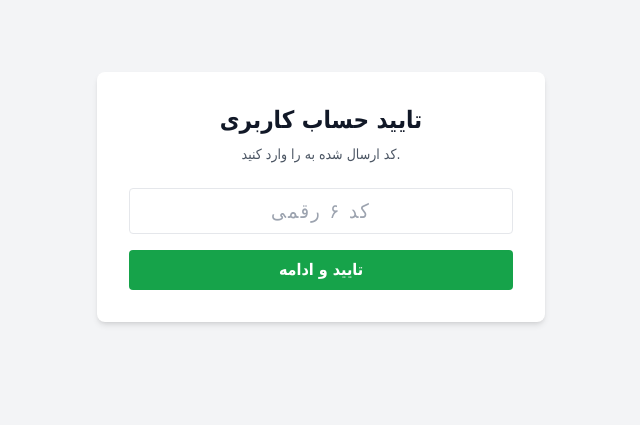
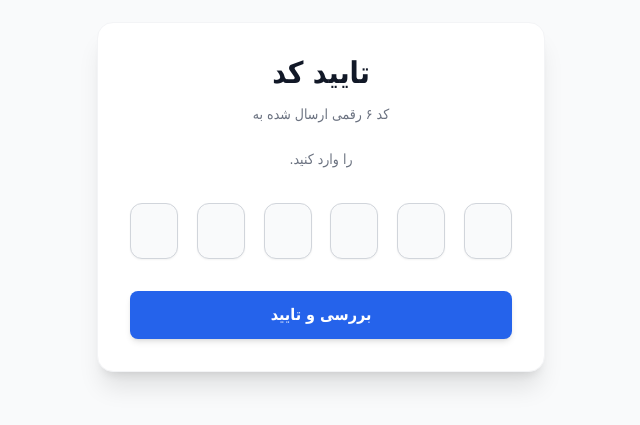
Before and after one commit to MahdiBaharian/PublicSportEventReservtaion, a React (Vite) app in the folder frontend/: page /verify-otp in a window 1280 px wide. Shown: the part 203-628 px from the top of the page, without its empty margins (319-959 px from the left). Built offline with nearby package versions, Linux system fonts and the light colour scheme; no server answers.

Commit message:
feat(auth): implement professional interactive OTP input fields

```diff
--- a/frontend/src/pages/verify-otp.tsx
+++ b/frontend/src/pages/verify-otp.tsx
@@ -1,4 +1,5 @@
-import { useState } from 'react';
+import { useState, useRef } from 'react';
+import type { KeyboardEvent, ClipboardEvent } from 'react';
 import { useNavigate, useSearchParams } from 'react-router-dom';
 import { authApi } from '../services/api';
 
@@ -9,14 +10,56 @@ export default function VerifyOtp() {
   const email = searchParams.get('email');
   const action = searchParams.get('action');
 
-  const [otp, setOtp] = useState('');
+  const [otp, setOtp] = useState(['', '', '', '', '', '']);
   const [error, setError] = useState('');
+  const inputRefs = useRef<(HTMLInputElement | null)[]>([]);
+
+  const handleChange = (element: HTMLInputElement, index: number) => {
+    const value = element.value;
+    if (isNaN(Number(value))) return;
+
+    const newOtp = [...otp];
+    newOtp[index] = value.substring(value.length - 1);
+    setOtp(newOtp);
+
+    if (value && index < 5) {
+      inputRefs.current[index + 1]?.focus();
+    }
+  };
+
+  const handleKeyDown = (e: KeyboardEvent<HTMLInputElement>, index: number) => {
+    if (e.key === 'Backspace' && !otp[index] && index > 0) {
+      inputRefs.current[index - 1]?.focus();
+    }
+  };
+
+  const handlePaste = (e: ClipboardEvent<HTMLInputElement>) => {
+    e.preventDefault();
+    const pastedData = e.clipboardData.getData('text/plain').trim().slice(0, 6).split('');
+
+    if (pastedData.some(char => isNaN(Number(char)))) return;
+
+    const newOtp = [...otp];
+    pastedData.forEach((char, i) => {
+      if (i < 6) newOtp[i] = char;
+    });
+    setOtp(newOtp);
+
+    const nextIndex = Math.min(pastedData.length, 5);
+    inputRefs.current[nextIndex]?.focus();
+  };
 
   const handleSubmit = async (e: React.FormEvent) => {
     e.preventDefault();
     setError('');
 
-    const response = await authApi.verifyOtp({ email, otp, action });
+    const otpString = otp.join('');
+    if (otpString.length < 6) {
+      setError('لطفا کد ۶ رقمی را کامل وارد کنید.');
+      return;
+    }
+
+    const response = await authApi.verifyOtp({ email, otp: otpString, action });
 
     if (response.error) {
       setError(response.error);
@@ -30,35 +73,45 @@ export default function VerifyOtp() {
   };
 
   return (
-    <div className="flex min-h-screen items-center justify-center bg-gray-100 p-4">
-      <div className="w-full max-w-md bg-white p-8 rounded-lg shadow-md">
-        <h2 className="text-2xl font-bold text-center mb-2">تایید حساب کاربری</h2>
-        <p className="text-center text-gray-600 mb-6 text-sm">
-          کد ارسال شده به {email} را وارد کنید.
-        </p>
+    <div className="min-h-screen flex items-center justify-center bg-gray-50 p-4" dir="rtl">
+      <div className="w-full max-w-md bg-white rounded-2xl shadow-xl p-8 border border-gray-100">
+        <div className="text-center mb-8">
+          <h2 className="text-3xl font-extrabold text-gray-900">تایید کد</h2>
+          <p className="text-gray-500 mt-3 text-sm leading-relaxed">
+            کد ۶ رقمی ارسال شده به <br />
+            <span className="font-bold text-gray-700" dir="ltr">{email}</span> <br />
+            را وارد کنید.
+          </p>
+        </div>
 
         {error && (
-          <div className="bg-red-100 text-red-700 p-3 rounded mb-4 text-sm">
+          <div className="bg-red-50 border-r-4 border-red-500 text-red-700 p-4 rounded-lg mb-6 text-sm font-medium">
             {error}
           </div>
         )}
 
-        <form onSubmit={handleSubmit} className="space-y-4">
-          <input
-            type="text"
-            maxLength={6}
-            placeholder="کد ۶ رقمی"
-            className="w-full border p-2 rounded text-center text-xl tracking-widest"
-            dir="ltr"
-            onChange={(e) => setOtp(e.target.value)}
-            required
-          />
+        <form onSubmit={handleSubmit} className="space-y-8">
+          <div className="flex justify-between items-center gap-2" dir="ltr">
+            {otp.map((digit, index) => (
+              <input
+                key={index}
+                type="text"
+                maxLength={1}
+                value={digit}
+                ref={(el) => { inputRefs.current[index] = el; }}
+                onChange={(e) => handleChange(e.target, index)}
+                onKeyDown={(e) => handleKeyDown(e, index)}
+                onPaste={handlePaste}
+                className="w-12 h-14 text-center text-2xl font-bold text-gray-900 bg-gray-50 border border-gray-300 rounded-xl focus:outline-none focus:ring-2 focus:ring-primary focus:bg-white focus:border-transparent transition-all shadow-sm"
+              />
+            ))}
+          </div>
 
           <button
             type="submit"
-            className="w-full bg-green-600 text-white font-bold py-2 rounded hover:bg-green-700 transition"
+            className="w-full bg-primary hover:bg-primary-hover text-white font-bold py-3 px-4 rounded-lg transition-colors duration-200 shadow-md"
           >
-            تایید و ادامه
+            بررسی و تایید
           </button>
         </form>
       </div>
```
